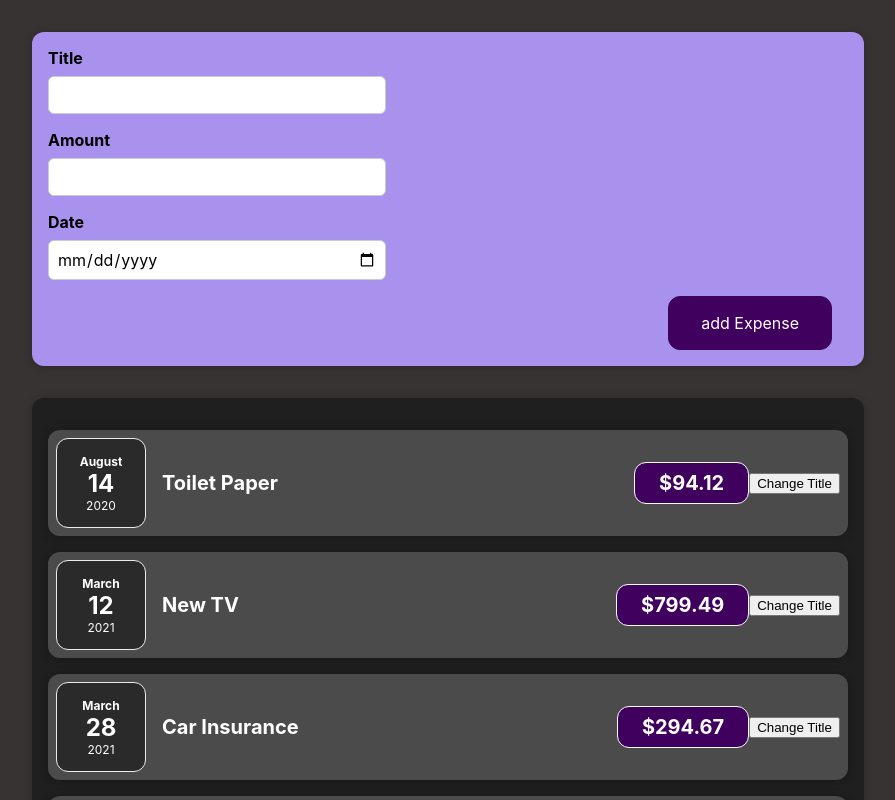
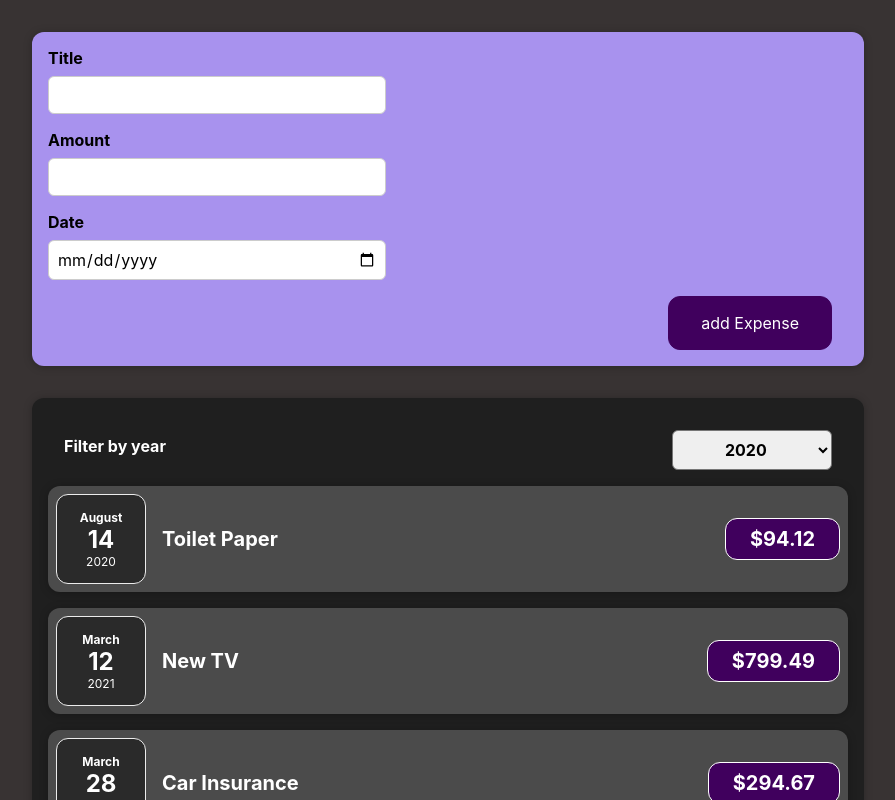
Before and after one commit to aliMehry/ReactPractice, a React (Create React App) app: page / in a window 1280 px wide. Shown: the top 800 px of the page, without its empty margins (192-1087 px from the left). Built offline with nearby package versions, Linux system fonts and the light colour scheme.

Commit message:
define ExpenseFilter dumb compononet.

```diff
--- a/src/components/Expenses/ExpenseItems.js
+++ b/src/components/Expenses/ExpenseItems.js
@@ -1,26 +1,16 @@
-import React, { useState } from "react";
+import React from "react";
 import ExpenseDate from "./ExpenseDate";
 import Card from "../UI/Card";
 import "./ExpenseItems.css";
 
 const ExpenseItem = (props) => {
-  // function clickHAndler() {}
-  const [title, setTitle] = useState(props.title);
-  console.log("ExpenseItem evaluated by React");
-
-  const clickHandler = () => {
-    setTitle("Updated!");
-    console.log(title);
-  };
-
   return (
     <Card className="expense-item">
       <ExpenseDate date={props.date} />
       <div className="expense-item__description">
-        <h2>{title}</h2>
+        <h2>{props.title}</h2>
         <div className="expense-item__price">${props.amount}</div>
       </div>
-      <button onClick={clickHandler}>Change Title</button>
     </Card>
   );
 };
--- a/src/components/Expenses/Expenses.js
+++ b/src/components/Expenses/Expenses.js
@@ -1,10 +1,19 @@
 import ExpenseItem from "./ExpenseItems";
 import Card from "../UI/Card";
 import "./Expenses.css";
+import ExpensesFilter from "./ExpensesFilter";
+import { useState } from "react";
 
 const Expenses = (props) => {
+  const [filteredYear, setFilteredYear] = useState("2020");
+
+  const filterChangeHandler = (selectedYear) => {
+    setFilteredYear(selectedYear);
+  };
+
   return (
     <Card className="expenses">
+      <ExpensesFilter selected={filteredYear} onCahnge={filterChangeHandler} />
       <ExpenseItem
         title={props.items[0].title}
         amount={props.items[0].amount}
--- /dev/null
+++ b/src/components/Expenses/ExpensesFilter.css
@@ -0,0 +1,24 @@
+.expenses-filter {
+  color: white;
+  padding: 0 1rem;
+}
+
+.expenses-filter__control {
+  display: flex;
+  width: 100%;
+  align-items: center;
+  justify-content: space-between;
+  margin: 1rem 0;
+}
+
+.expenses-filter label {
+  font-weight: bold;
+  margin-bottom: 0.5rem;
+}
+
+.expenses-filter select {
+  font: inherit;
+  padding: 0.5rem 3rem;
+  font-weight: bold;
+  border-radius: 6px;
+}
--- /dev/null
+++ b/src/components/Expenses/ExpensesFilter.js
@@ -0,0 +1,25 @@
+import React from "react";
+
+import "./ExpensesFilter.css";
+
+const ExpensesFilter = (props) => {
+  const dropdownChangeHandler = (event) => {
+    props.onChangeFilter(event.target.value);
+  };
+
+  return (
+    <div className="expenses-filter">
+      <div className="expenses-filter__control">
+        <label>Filter by year</label>
+        <select value={props.selected} onChange={dropdownChangeHandler}>
+          <option value="2022">2022</option>
+          <option value="2021">2021</option>
+          <option value="2020">2020</option>
+          <option value="2019">2019</option>
+        </select>
+      </div>
+    </div>
+  );
+};
+
+export default ExpensesFilter;
```
